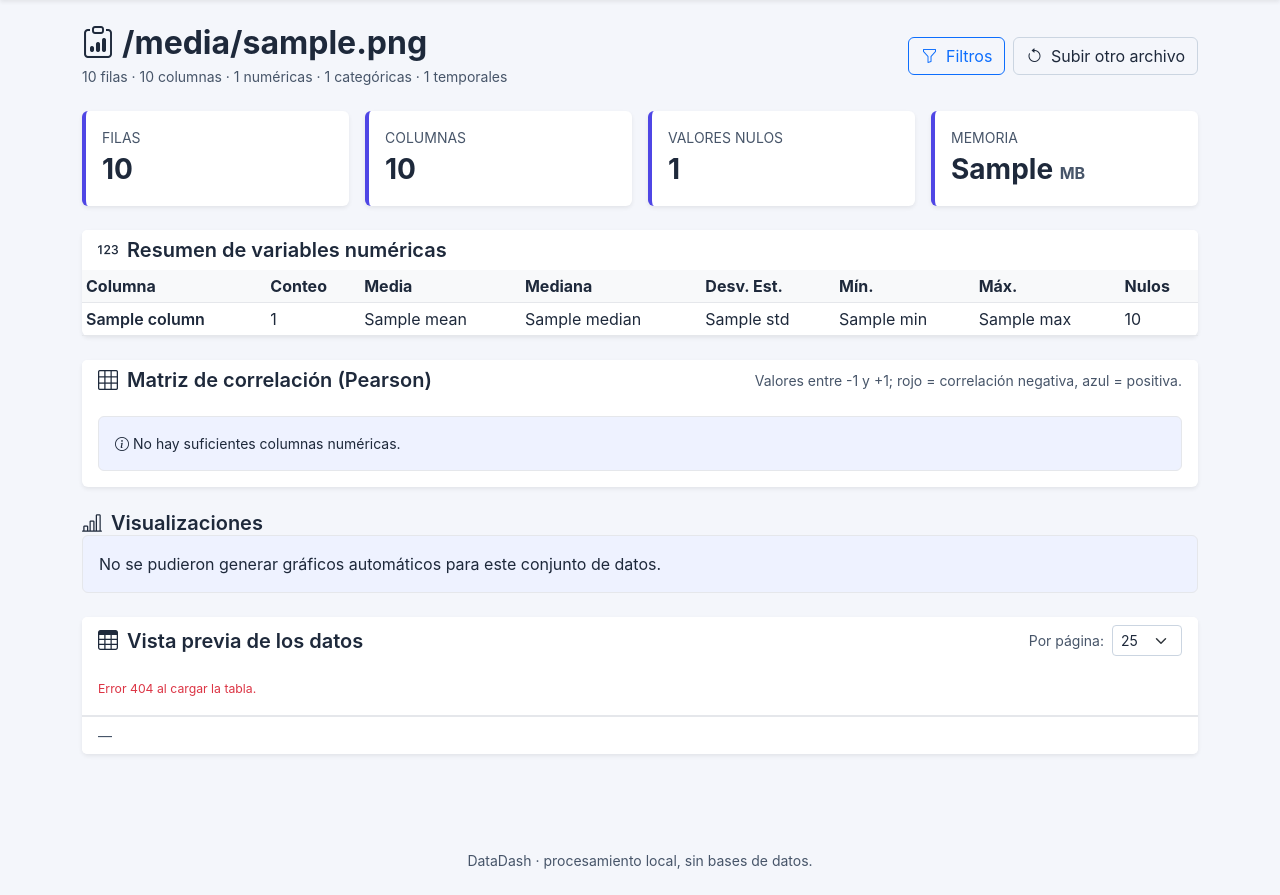
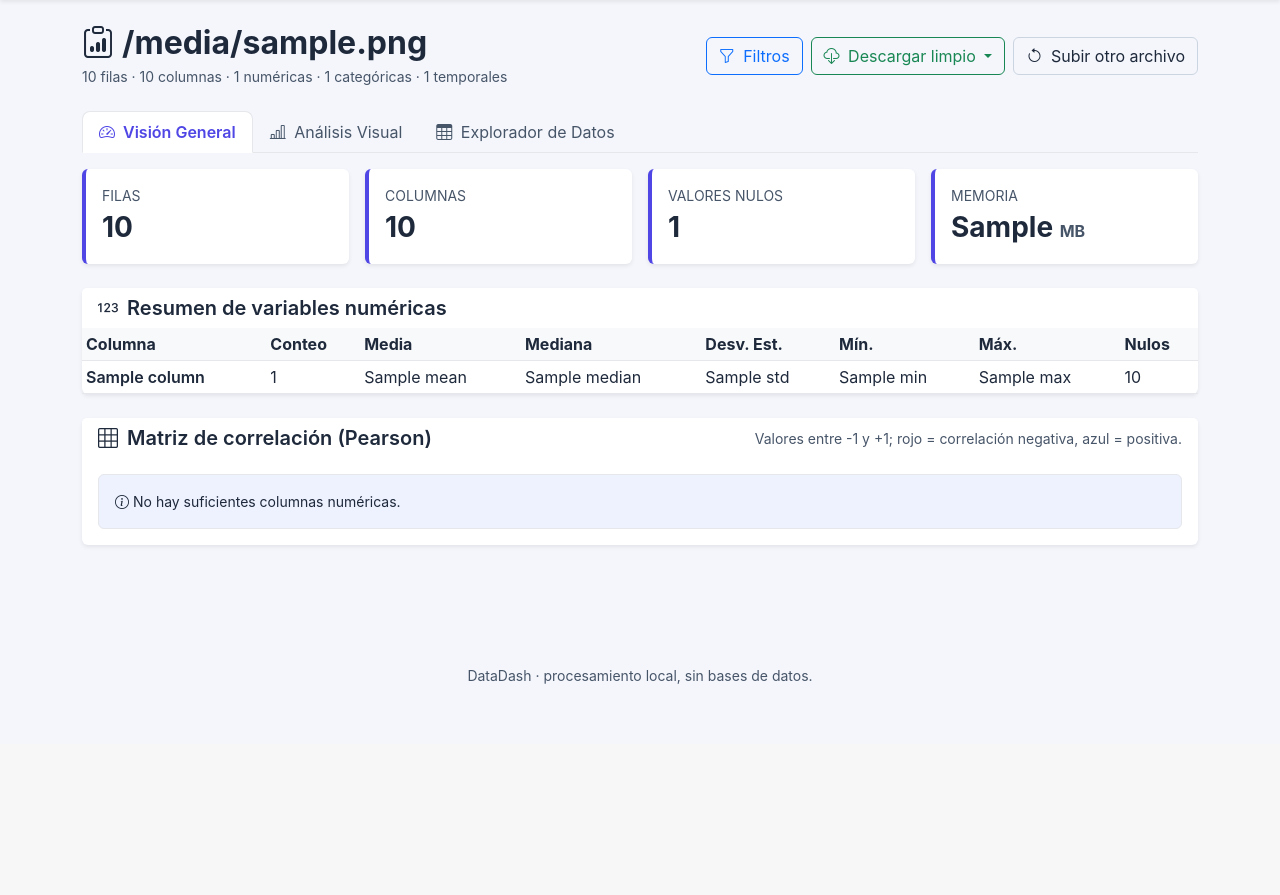
Before and after one commit to amr299-ua/DataDash, a Flask app: template templates/dashboard.html in a window 1280 px wide. Shown: the part 56-951 px from the top of the page. After the commit the page ends 740 px from the top, so only its background shows below. Run offline with Flask 3, Linux system fonts and the light colour scheme; the template is opened without the code that fills it: most values are stand-ins (such as "Sample title", 1, 10 or a date in 2020); some libraries are stand-ins or nearby versions.

Commit message:
feat: add dataset download and tab navigation
- Add /download/csv endpoint: exports processed DataFrame as UTF-8 BOM CSV
  for Excel-compatible accent handling
- Add /download/json endpoint: exports {meta, data} JSON with classification
  metadata and ISO date formatting
- Add 'Descargar limpio' dropdown in dashboard header (CSV/JSON)
- Restructure dashboard into 3 Bootstrap tabs: Visión General (KPIs, stats,
  heatmap), Análisis Visual (charts), Explorador de Datos (paginated table)
- Add static/js/tabs.js: forces Chart.js resize on tab switch to fix
  rendering in initially-hidden containers
- Add tab CSS styles (.nav-tabs overrides) with theme-aware colors
- Add TestDownloadEndpoints suite (5 tests): CSV content/type, CSV round-trip
  row count, JSON structure, 404 without dataset, correlation endpoint

```diff
--- a/static/css/styles.css
+++ b/static/css/styles.css
@@ -258,6 +258,29 @@ footer {
     color: var(--text-muted);
 }
 
+/* ---------- Pestañas (Bootstrap nav-tabs override) ---------- */
+.nav-tabs {
+    border-bottom-color: var(--border);
+}
+.nav-tabs .nav-link {
+    color: var(--text-muted);
+    border: 1px solid transparent;
+    border-top-left-radius: 0.5rem;
+    border-top-right-radius: 0.5rem;
+    background-color: transparent;
+}
+.nav-tabs .nav-link:hover {
+    color: var(--text);
+    border-color: var(--border) var(--border) var(--border);
+    background-color: var(--surface-hover);
+}
+.nav-tabs .nav-link.active {
+    background-color: var(--surface);
+    color: var(--brand);
+    border-color: var(--border) var(--border) var(--surface);
+    font-weight: 600;
+}
+
 /* ---------- Heatmap de correlación (CSS-grid puro) ---------- */
 .hm-grid {
     display: grid;
--- /dev/null
+++ b/static/js/tabs.js
@@ -0,0 +1,26 @@
+// static/js/tabs.js
+// Chart.js no recalcula tamaños cuando su contenedor está oculto (display:none).
+// Al cambiar a la pestaña de gráficos, forzamos resize de las instancias activas
+// para que ocupen su contenedor correctamente.
+(function () {
+    'use strict';
+
+    const chartsTabBtn = document.getElementById('tab-charts-btn');
+    if (!chartsTabBtn) return;
+
+    chartsTabBtn.addEventListener('shown.bs.tab', function () {
+        const D = window.Dashboard;
+        if (!D || !D.charts) return;
+        Object.keys(D.charts).forEach(function (id) {
+            const c = D.charts[id];
+            try {
+                if (c && typeof c.resize === 'function') c.resize();
+            } catch (_) { /* noop */ }
+        });
+    });
+
+    // Lo mismo al volver a Visión General: el heatmap usa CSS grid y no requiere
+    // recálculo, pero sí podríamos querer redibujarlo si cambió el tema mientras
+    // estaba oculto. heatmap.js ya escucha 'datadash:themechange', así que aquí
+    // basta con no romper nada.
+})();
--- a/templates/dashboard.html
+++ b/templates/dashboard.html
@@ -16,12 +16,30 @@
             {{ overview.temporal_count }} temporales
         </p>
     </div>
-    <div class="d-flex gap-2">
+    <div class="d-flex gap-2 flex-wrap">
         <button id="toggle-filters-btn" class="btn btn-outline-primary" type="button"
                 data-bs-toggle="collapse" data-bs-target="#filters-panel"
                 aria-expanded="false" aria-controls="filters-panel">
             <i class="bi bi-funnel me-1"></i> Filtros
         </button>
+        <div class="dropdown">
+            <button class="btn btn-outline-success dropdown-toggle" type="button"
+                    data-bs-toggle="dropdown" aria-expanded="false">
+                <i class="bi bi-cloud-download me-1"></i> Descargar limpio
+            </button>
+            <ul class="dropdown-menu dropdown-menu-end">
+                <li>
+                    <a class="dropdown-item" href="{{ url_for('main.download_csv') }}">
+                        <i class="bi bi-filetype-csv me-1"></i> CSV
+                    </a>
+                </li>
+                <li>
+                    <a class="dropdown-item" href="{{ url_for('main.download_json') }}">
+                        <i class="bi bi-filetype-json me-1"></i> JSON
+                    </a>
+                </li>
+            </ul>
+        </div>
         <form action="{{ url_for('main.reset') }}" method="POST">
             <button class="btn btn-outline-secondary" type="submit">
                 <i class="bi bi-arrow-counterclockwise me-1"></i> Subir otro archivo
@@ -30,7 +48,7 @@
     </div>
 </div>
 
-<!-- Filters panel -->
+<!-- Filters panel (aplica a todas las pestañas) -->
 <div class="collapse mb-4" id="filters-panel">
     <div class="card border-0 shadow-sm">
         <div class="card-header bg-white border-0 d-flex justify-content-between align-items-center flex-wrap gap-2">
@@ -52,6 +70,38 @@
         </div>
     </div>
 </div>
+
+<!-- Navegación por pestañas -->
+<ul class="nav nav-tabs mb-3" id="dashboard-tabs" role="tablist">
+    <li class="nav-item" role="presentation">
+        <button class="nav-link active" id="tab-overview-btn" data-bs-toggle="tab"
+                data-bs-target="#tab-overview" type="button" role="tab"
+                aria-controls="tab-overview" aria-selected="true">
+            <i class="bi bi-speedometer2 me-1"></i> Visión General
+        </button>
+    </li>
+    <li class="nav-item" role="presentation">
+        <button class="nav-link" id="tab-charts-btn" data-bs-toggle="tab"
+                data-bs-target="#tab-charts" type="button" role="tab"
+                aria-controls="tab-charts" aria-selected="false">
+            <i class="bi bi-bar-chart-line me-1"></i> Análisis Visual
+        </button>
+    </li>
+    <li class="nav-item" role="presentation">
+        <button class="nav-link" id="tab-table-btn" data-bs-toggle="tab"
+                data-bs-target="#tab-table" type="button" role="tab"
+                aria-controls="tab-table" aria-selected="false">
+            <i class="bi bi-table me-1"></i> Explorador de Datos
+        </button>
+    </li>
+</ul>
+
+<div class="tab-content" id="dashboard-tabs-content">
+    <!-- ============================== -->
+    <!-- TAB 1: Visión General           -->
+    <!-- ============================== -->
+    <div class="tab-pane fade show active" id="tab-overview" role="tabpanel"
+         aria-labelledby="tab-overview-btn">
 
         <!-- KPI cards -->
         <div class="row g-3 mb-4">
@@ -140,17 +190,27 @@
                 <div id="heatmap-container"></div>
             </div>
         </div>
+    </div>
 
-<!-- Charts grid -->
+    <!-- ============================== -->
+    <!-- TAB 2: Análisis Visual         -->
+    <!-- ============================== -->
+    <div class="tab-pane fade" id="tab-charts" role="tabpanel"
+         aria-labelledby="tab-charts-btn">
         <div class="mb-4">
-    <h5 class="fw-semibold mb-3"><i class="bi bi-bar-chart-line me-1"></i> Visualizaciones</h5>
+            <h5 class="fw-semibold mb-3"><i class="bi bi-bar-chart-line me-1"></i> Visualizaciones interactivas</h5>
             <div id="charts-grid" class="row g-3"></div>
             <div id="charts-empty" class="alert alert-info d-none">
                 No se pudieron generar gráficos automáticos para este conjunto de datos.
             </div>
         </div>
+    </div>
 
-<!-- Data table -->
+    <!-- ============================== -->
+    <!-- TAB 3: Explorador de Datos     -->
+    <!-- ============================== -->
+    <div class="tab-pane fade" id="tab-table" role="tabpanel"
+         aria-labelledby="tab-table-btn">
         <div class="card border-0 shadow-sm">
             <div class="card-header bg-white border-0 d-flex justify-content-between align-items-center flex-wrap gap-2">
                 <h5 class="fw-semibold mb-0"><i class="bi bi-table me-1"></i> Vista previa de los datos</h5>
@@ -177,6 +237,8 @@
                 </nav>
             </div>
         </div>
+    </div>
+</div>
 
 <script id="charts-payload" type="application/json">{{ charts | tojson }}</script>
 <script id="filter-options-payload" type="application/json">{{ filter_options | tojson }}</script>
@@ -191,4 +253,5 @@
 <script src="{{ url_for('static', filename='js/heatmap.js') }}"></script>
 <script src="{{ url_for('static', filename='js/filters.js') }}"></script>
 <script src="{{ url_for('static', filename='js/table.js') }}"></script>
+<script src="{{ url_for('static', filename='js/tabs.js') }}"></script>
 {% endblock %}
```
Also changed, not shown: routes/main.py (+83 -1 lines), tests/test_phase2.py (+106 -0 lines). Lines whose indentation alone changed are shown as unchanged.
